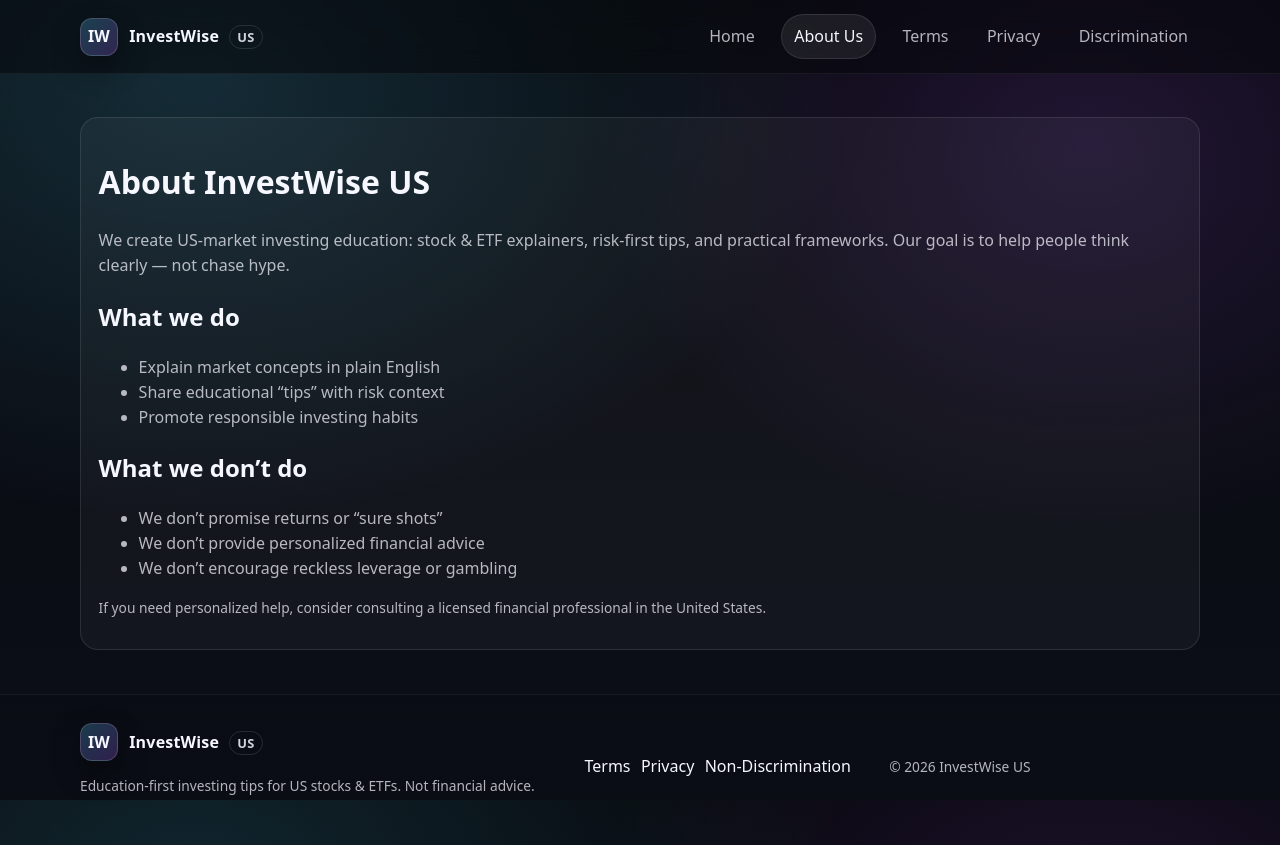
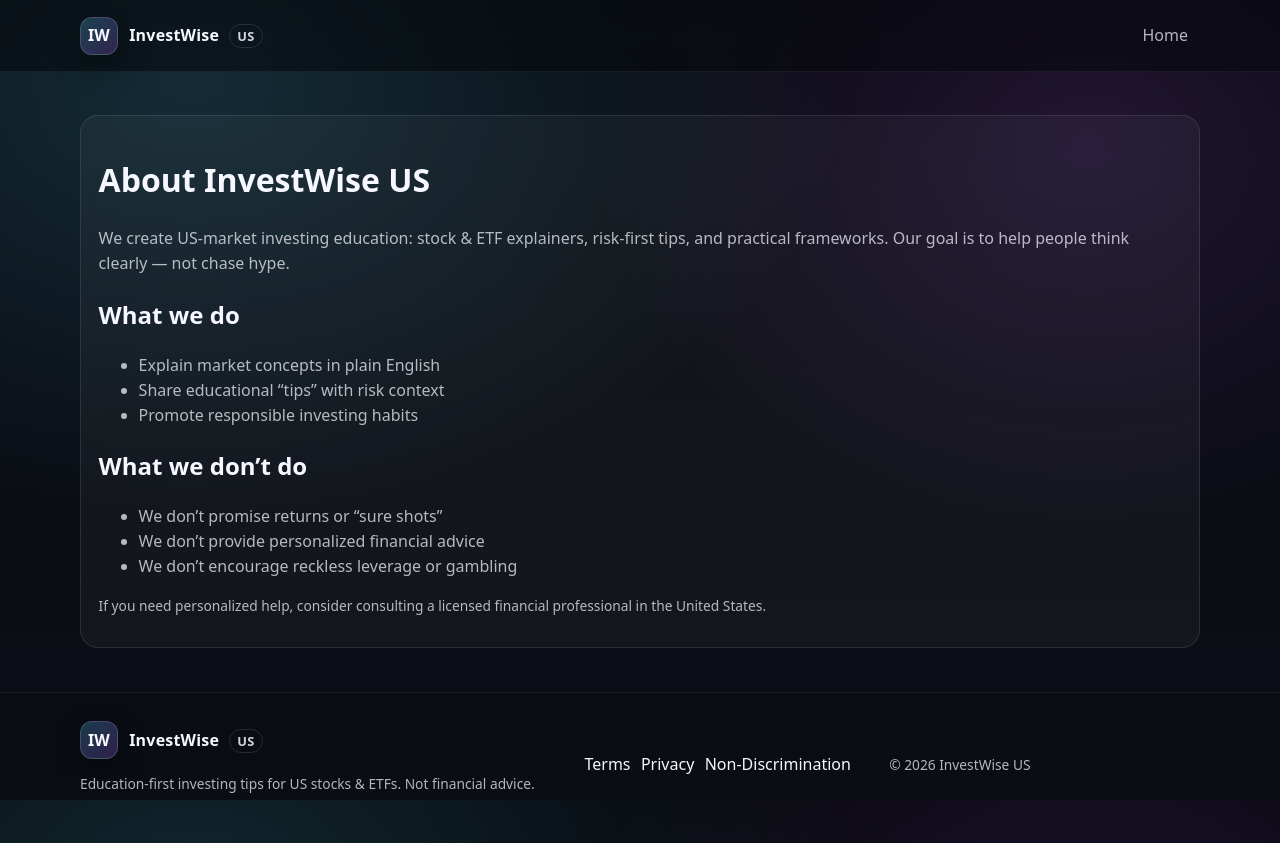
Before and after one commit to jaiguar/Investment-Tips, a plain HTML site: page about.html in a window 1280 px wide. Drawn offline with Linux system fonts and the light colour scheme.

Commit message:
initial setup

```diff
--- a/about.html
+++ b/about.html
@@ -15,10 +15,10 @@
       <button class="nav-toggle" id="navToggle" aria-expanded="false" aria-controls="navLinks"><span class="sr-only">Open menu</span><span aria-hidden="true">☰</span></button>
       <div class="links" id="navLinks">
         <a href="index.html">Home</a>
-        <a class="active" href="about.html">About Us</a>
+        <!-- <a class="active" href="about.html">About Us</a>
         <a href="terms.html">Terms</a>
         <a href="privacy.html">Privacy</a>
-        <a href="discrimination.html">Discrimination</a>
+        <a href="discrimination.html">Discrimination</a> -->
       </div>
     </nav>
   </header>
```
